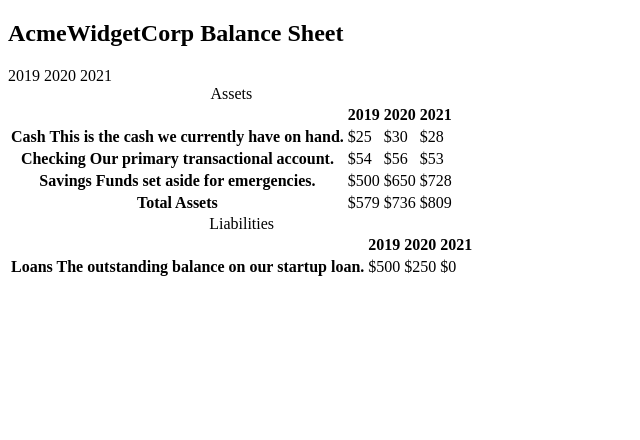
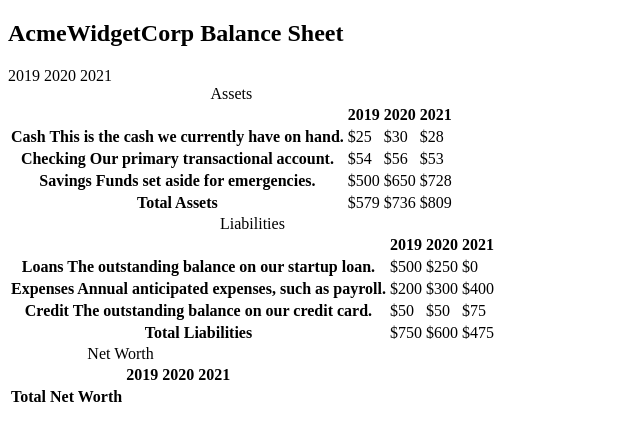
Before and after one commit to veronezl/WebpageBalanceSheet-, a plain HTML site: page index.html in a window 1280 px wide. Shown: the whole page, without its empty margins (0-640 px from the left). Drawn offline with Linux system fonts and the light colour scheme.

Commit message:
building 22 to 27

```diff
--- a/index.html
+++ b/index.html
@@ -77,12 +77,42 @@
                             <td class="current">$250</td>
                             <td class="current">$0</td>
                         </tr>
-                        <tr class="data total"></tr>
-                        <tr class="data total"></tr>
-                        <tr class="data total"></tr>
+                        <tr class="data total">
+                            <th>Expenses <span class="description">Annual anticipated expenses, such as payroll.</span></th>
+                            <td class="current">$200</td>
+                            <td class="current">$300</td>
+                            <td class="current">$400</td>
+                        </tr>
+                        <tr class="data total">
+                            <th>Credit <span class="description">The outstanding balance on our credit card.</span></th>
+                            <td class="current">$50</td>
+                            <td class="current">$50</td>
+                            <td class="current">$75</td>
+                        </tr>
+                        <tr class="data total">
+                            <th>Total <span class="sr-only">Liabilities</span></th>
+                            <td class="current">$750</td>
+                            <td class="current">$600</td>
+                            <td class="current">$475</td>
+                        </tr>
                     </tbody>
                 </table>
-                <table></table>
+                <table>
+                    <caption>Net Worth</caption>
+                    <thead>
+                        <tr>
+                            <td></td>
+                            <th><span class="sr-only">2019</span></th>
+                            <th><span class="sr-only">2020</span></th>
+                            <th><span class="sr-only">2021</span></th>
+                        </tr>
+                    </thead>
+                    <tbody>
+                        <tr class="total">
+                            <th>Total <span class="sr-only">Net Worth</span></th>
+                        </tr>
+                    </tbody>
+                </table>
             </div>
         </section>
     </main>
```
